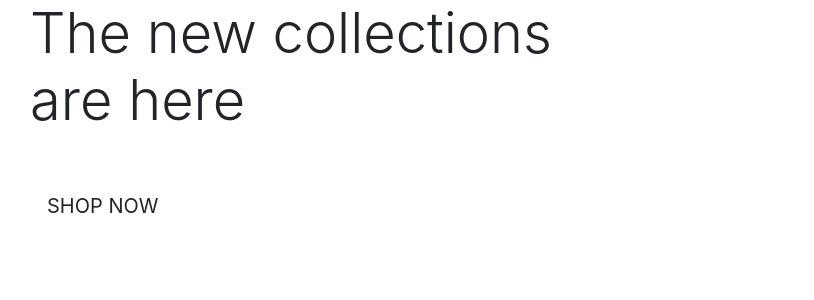
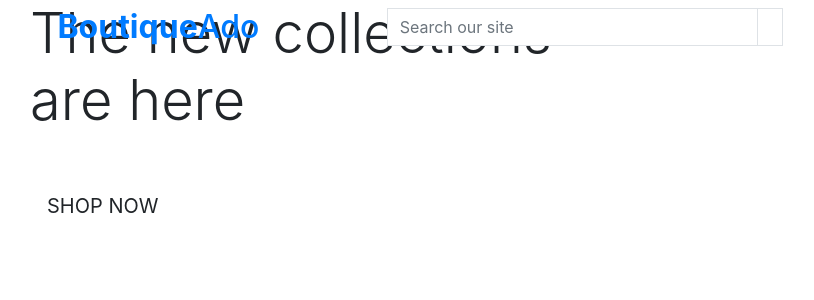
Before and after one commit to laurabolwell/boutique-ado, a Django app: page / in a window 1280 px wide. Shown: the top 300 px of the page, without its empty margins (55-869 px from the left). Run offline with Django 3.2, Linux system fonts and the light colour scheme.

Commit message:
Add page header to base.html

```diff
--- a/templates/base.html
+++ b/templates/base.html
@@ -2,6 +2,7 @@
 
 <!doctype html>
 <html lang="en">
+
 <head>
 
   {% block meta %}
@@ -14,15 +15,19 @@
   {% endblock %}
 
   {% block corecss %}
-    <link rel="stylesheet" href="https://cdn.jsdelivr.net/npm/bootstrap@4.6.2/dist/css/bootstrap.min.css" integrity="sha384-xOolHFLEh07PJGoPkLv1IbcEPTNtaed2xpHsD9ESMhqIYd0nLMwNLD69Npy4HI+N" crossorigin="anonymous">
+  <link rel="stylesheet" href="https://cdn.jsdelivr.net/npm/bootstrap@4.6.2/dist/css/bootstrap.min.css"
+    integrity="sha384-xOolHFLEh07PJGoPkLv1IbcEPTNtaed2xpHsD9ESMhqIYd0nLMwNLD69Npy4HI+N" crossorigin="anonymous">
   {% endblock %}
 
   {% block extra_css %}
   {% endblock %}
 
   {% block corejs %}
-    <script src="https://cdn.jsdelivr.net/npm/jquery@3.5.1/dist/jquery.min.js" integrity="sha256-9/aliU8dGd2tb6OSsuzixeV4y/faTqgFtohetphbbj0=" crossorigin="anonymous"></script>
-    <script src="https://cdn.jsdelivr.net/npm/bootstrap@4.6.2/dist/js/bootstrap.bundle.min.js" integrity="sha384-Fy6S3B9q64WdZWQUiU+q4/2Lc9npb8tCaSX9FK7E8HnRr0Jz8D6OP9dO5Vg3Q9ct" crossorigin="anonymous"></script>
+  <script src="https://cdn.jsdelivr.net/npm/jquery@3.5.1/dist/jquery.min.js"
+    integrity="sha256-9/aliU8dGd2tb6OSsuzixeV4y/faTqgFtohetphbbj0=" crossorigin="anonymous"></script>
+  <script src="https://cdn.jsdelivr.net/npm/bootstrap@4.6.2/dist/js/bootstrap.bundle.min.js"
+    integrity="sha384-Fy6S3B9q64WdZWQUiU+q4/2Lc9npb8tCaSX9FK7E8HnRr0Jz8D6OP9dO5Vg3Q9ct" crossorigin="anonymous">
+  </script>
   {% endblock %}
 
   {% block extra_js %}
@@ -30,8 +35,39 @@
 
   <title>Boutique Ado {% block extra_title %}{% endblock %}</title>
 </head>
+
 <body>
-    <header class="container-fluid fixed-top"></header>
+  <header class="container-fluid fixed-top">
+    <div class="row">
+      <div class="col-12 col-lg-4 my-auto py-1 py-lg-0 text-center lec+xt-lg-left">
+        <a href="{% url 'home' %}" class="nav-link main-logo-link">
+          <h2 class="logo-font text-black my-0"><strong>Boutique</strong>Ado</h2>
+        </a>
+      </div>
+      <div class="col-12 col-lg-4 my-auto py-1 py-lg-0">
+        <form method="GET" action="">
+          <div class="input-group w-100">
+            <input class="form-control border border-black rounded-0" type="text" name="q"
+              placeholder="Search our site">
+            <div class="input-group-append">
+              <button class="form-control btn btn-black border border-black rounded-0" type="submit">
+                <span class="icon">
+                  <i class="fas fa-search"></i>
+                </span>
+              </button>
+            </div>
+          </div>
+        </form>
+      </div>
+      <div class="col-12 col-lg-4 my-auto py-1 py-lg-0">
+        <ul class="list-inline list-unstyled text-center text-lg-right my-0">
+          <li class="list-inline-item dropdown"></li>
+          <li class="list-inline-item"></li>
+        </ul>
+      </div>
+    </div>
+    </div>
+  </header>
 
   {% if messages %}
   <div class="message-container"></div>
@@ -47,4 +83,5 @@
   {% endblock %}
 
 </body>
+
 </html>
```
Lines whose indentation alone changed are shown as unchanged.
